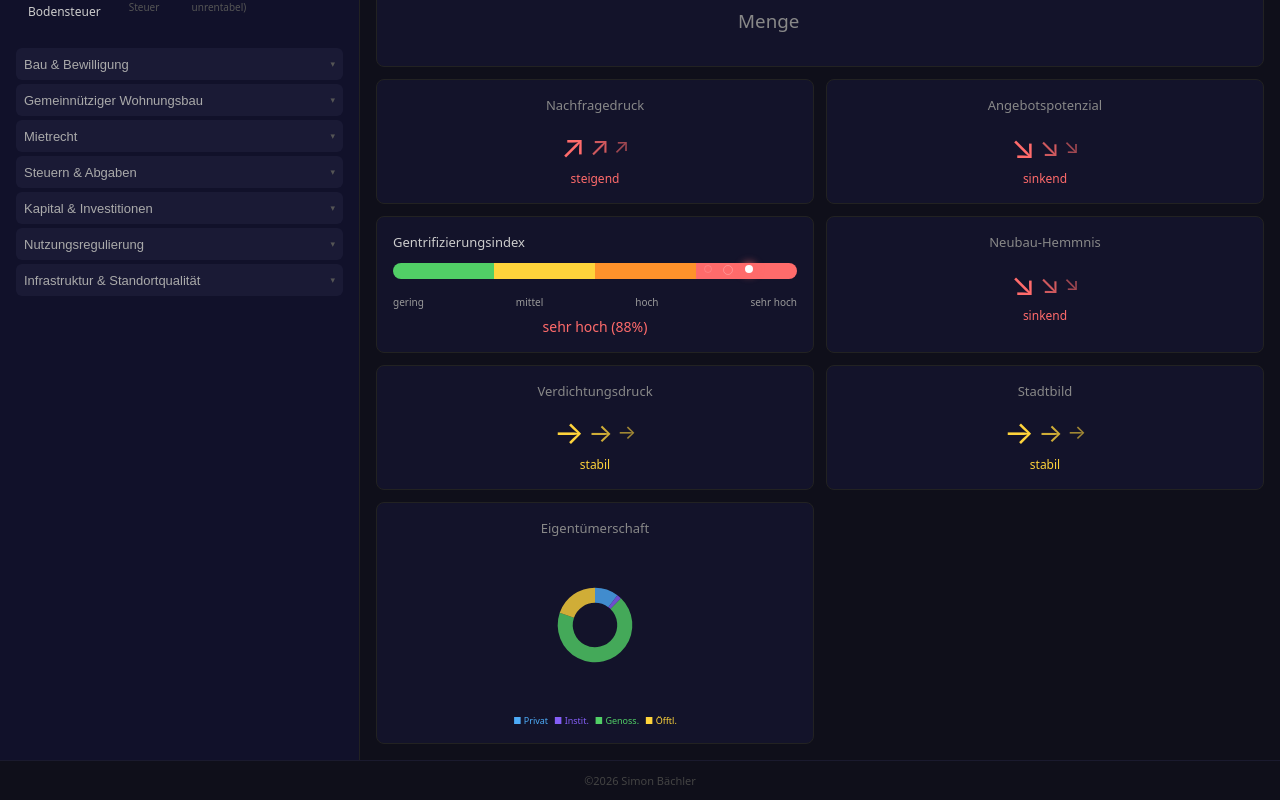
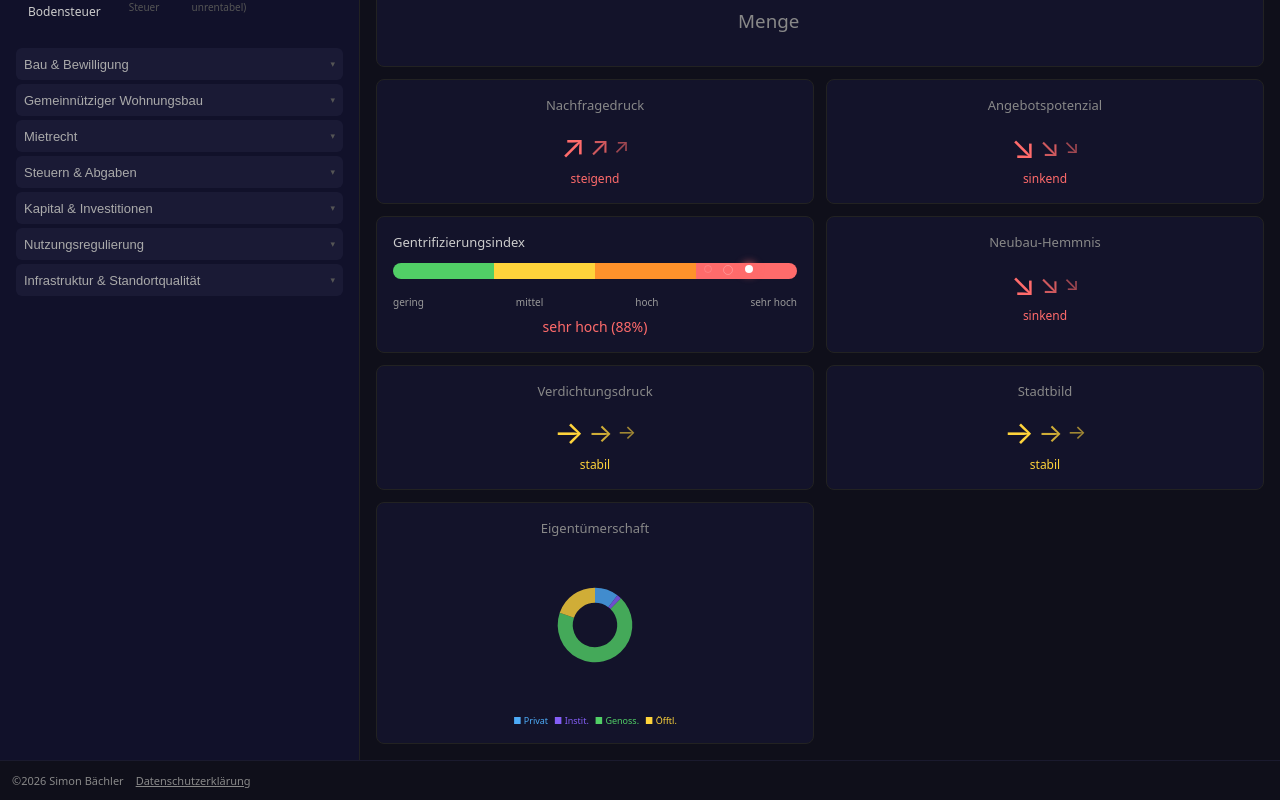
Before and after one commit to sbaechler/wohnkosten-simulator, a React (Vite) app: page / in a window 1280 px wide. Shown: the part 1018-1818 px from the top of the page. Built offline with nearby package versions, Linux system fonts and the light colour scheme.

Commit message:
Datenschutzerklärung

```diff
--- a/src/App.css
+++ b/src/App.css
@@ -82,11 +82,16 @@ body {
 }
 
 .app__footer {
-  text-align: center;
+  display: flex;
+  gap: 12px;
   padding: 12px;
   font-size: 11px;
-  color: #444;
+  color: #888;
   border-top: 1px solid #1a1a2e;
+
+  > a {
+    color: currentColor;
+  }
 }
 
 .app__content {
--- a/src/App.tsx
+++ b/src/App.tsx
@@ -62,7 +62,10 @@ export default function App() {
           )}
         </div>
       </main>
-      <footer className="app__footer">©2026 Simon Bächler</footer>
+      <footer className="app__footer">
+        <span>©2026 Simon Bächler</span>
+        <a href="https://github.com/sbaechler/wohnkosten-simulator/blob/main/docs/datenschutzerklaerung.md" target="_blank">Datenschutzerklärung</a>
+      </footer>
     </div>
   );
 }
--- a/vite.config.ts
+++ b/vite.config.ts
@@ -3,7 +3,15 @@ import react from '@vitejs/plugin-react'
 
 import { cloudflare } from "@cloudflare/vite-plugin";
 
-// https://vite.dev/config/
-export default defineConfig({
-  plugins: [react(), cloudflare()],
+export default defineConfig(({ command }) => {
+  if (command === 'serve') {
+    return {
+      plugins: [react()],
+    }
+  } else {
+    // command === 'build'
+    return {
+      plugins: [react(), cloudflare()],
+    }
+  }
 })
```
